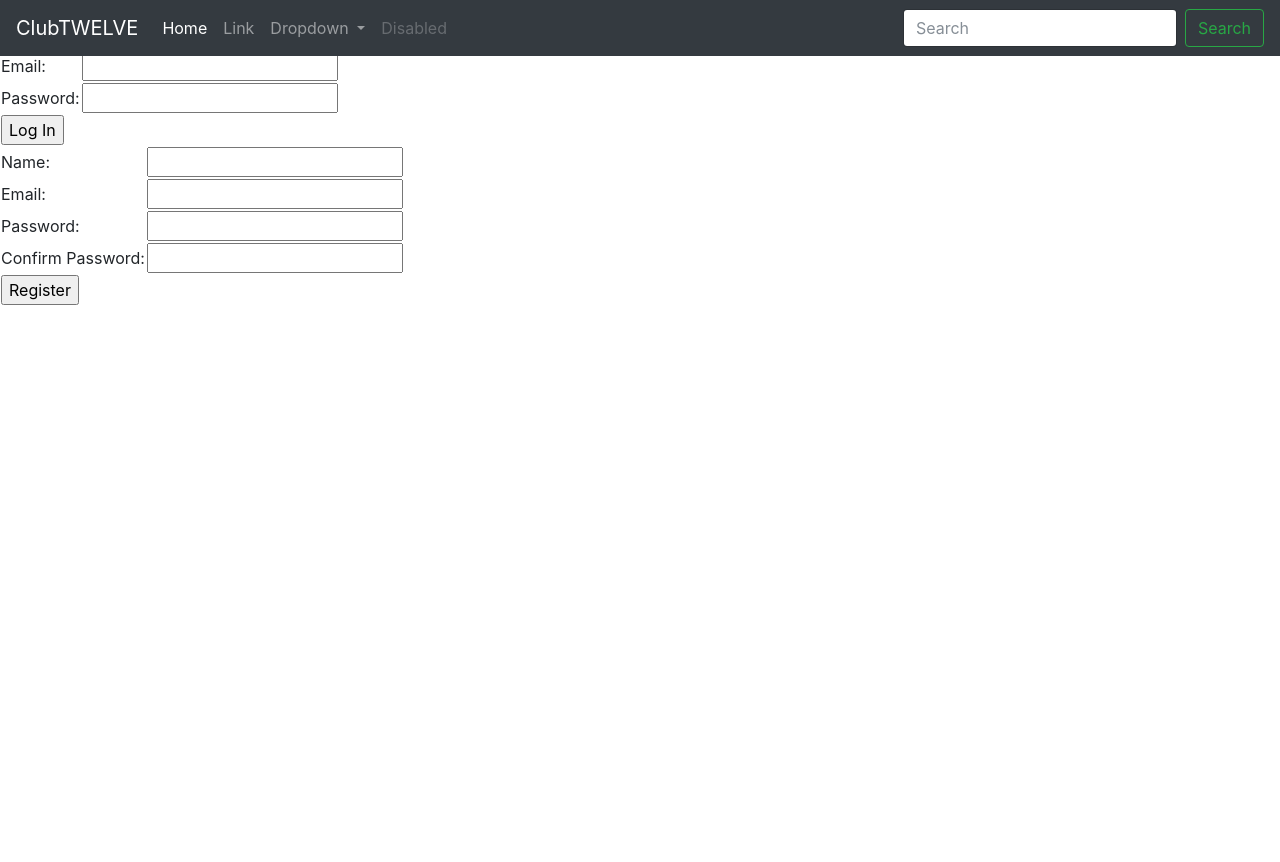
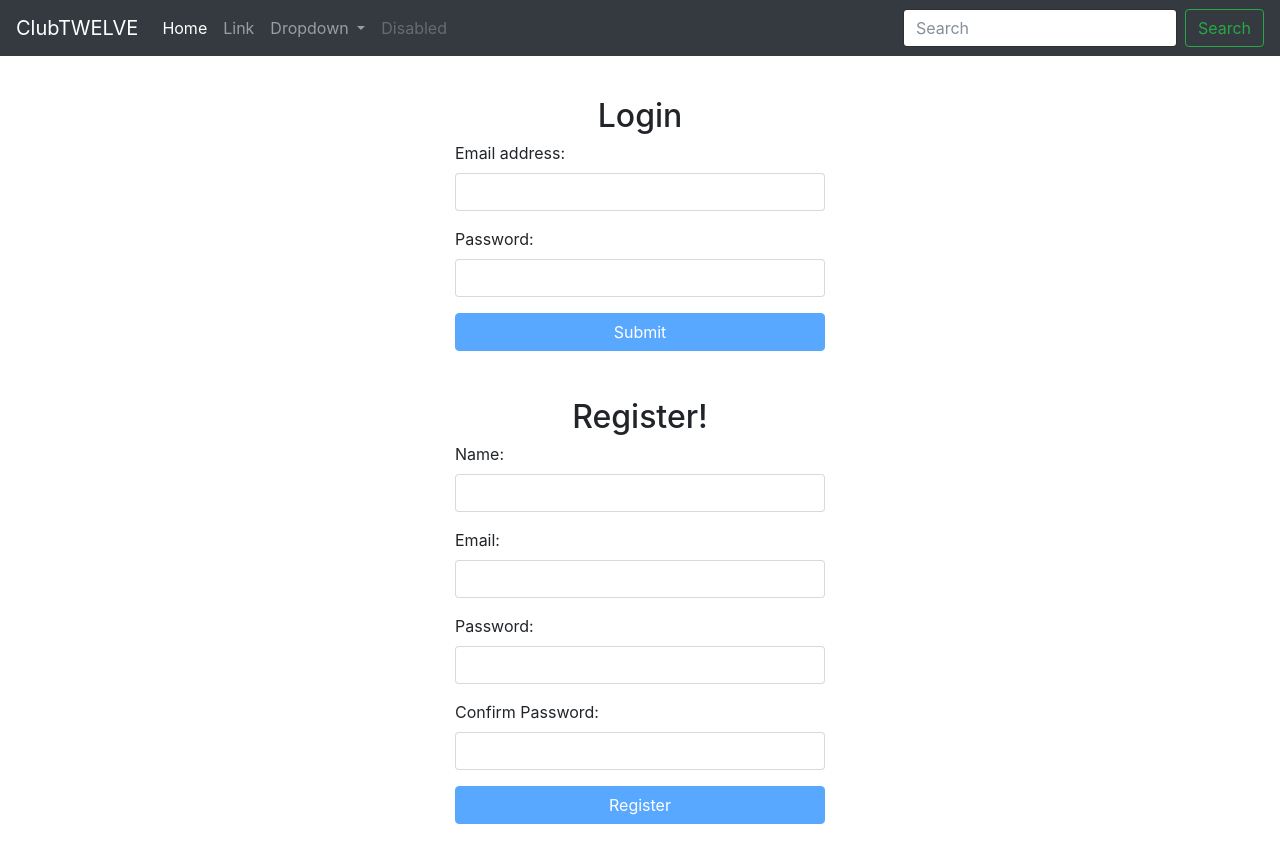
Before and after one commit to aigooitzj0e/clubtwelve, an Angular app in the folder public/: page /login in a window 1280 px wide. Shown: the top 862 px of the page. Before the commit the page ends 800 px from the top, so only its background shows below. Built offline with nearby package versions, Linux system fonts and the light colour scheme.

Commit message:
bootstrap login

```diff
--- a/public/src/app/login/login.component.css
+++ b/public/src/app/login/login.component.css
@@ -5,3 +5,9 @@
 .errors{
 	color: red;
 }
+.container{
+	border-radius: 10px;
+	width: 400px;
+	display: block;
+	margin: auto;
+}
--- a/public/src/app/login/login.component.html
+++ b/public/src/app/login/login.component.html
@@ -1,83 +1,75 @@
-<div class="login">
+<div class="container my-5">
+	<h2 class="text-center">Login</h2>
 	<form (submit)="loginValid()" #loginForm="ngForm">
-		<table>
-			<tr>
-				<td>Email: </td>
-				<td><input type="email" name="logemail" [(ngModel)]='loggedUser.email' required></td>
-			</tr>
-			<tr>
-				<td>Password: </td>
-				<td><input type="password" name="logpassword" [(ngModel)]="loggedUser.password" required></td>
-			</tr>
-			<tr>
-				<td class="errors" colspan="2" *ngFor="let error of errors" >{{error.login.message}}</td>
-			</tr>
-			<tr>
-				<td colspan="2"><input type="submit" value="Log In" id="buttonlog" ></td>
-			</tr>
-		</table>
+	  <div class="form-group">
+	    <label for="email">Email address:</label>
+	    <input type="email" class="form-control"name="logemail" [(ngModel)]='loggedUser.email' required>
+	  </div>
+	  <div class="form-group">
+	    <label for="pwd">Password:</label>
+	    <input type="password" class="form-control" name="logpassword" [(ngModel)]="loggedUser.password" required>
+			<p class="errors" *ngFor="let error of errors" >{{error.login.message}}</p>
+	  </div>
+		<div class="form-group">
+			<button type="submit" class="btn btn-primary btn-block" [disabled]="loginForm.invalid">Submit</button>
+		</div>
 	</form>
 </div>
-<div class="registration">
-	<form (submit)="registerValid()">
-		<table>
-			<tr>
-				<td>Name: </td>
-				<td><input type="text"
+<div class="container my-5">
+	<h2 class="text-center">Register!</h2>
+	<form (submit)="registerValid()" #regForm="ngForm">
+		<div class="form-group">
+			<label for="name">Name:</label>
+			<input type="text"
+				 class="form-control"
 				 name="name"
 				 required
 				 minlength="2"
 				 maxlength="25"
 				 [(ngModel)]="newUser.name"
-					 #name="ngModel"></td>
-			</tr>
-			<tr>
-				<td colspan="2" class="errors" *ngIf="name.invalid && name.dirty">You need at least 2 characters</td>
-			</tr>
-			<tr>
-				<td>Email: </td>
-				<td><input type="email"
+				 #name="ngModel">
+			<p class="errors" *ngIf="name.invalid && name.dirty">You need at least 2 characters</p>
+		</div>
+		<div class="form-group">
+			<label for="email">Email:</label>
+			<input type="email"
+				 class="form-control"
 				 name="email"
 				 required
 				 minlength="2"
 				 maxlength="25"
 				 [(ngModel)]="newUser.email"
-					 #email="ngModel"></td>
-			</tr>
-			<tr>
-				<td colspan="2" class="errors" *ngIf="!email.valid && !email.pristine">You need a valid email</td>
-			</tr>
-			<tr>
-				<td>Password: </td>
-				<td><input type="password"
+				 #email="ngModel">
+			<p class="errors" *ngIf="!email.valid && !email.pristine">You need a valid email</p>
+		</div>
+		<div class="form-group">
+			<label for="password">Password:</label>
+			<input type="password"
+			   class="form-control"
 				 name="password"
 				 required
 				 minlength="7"
 				 maxlength="25"
 				 pattern="^([a-zA-Z0-9@*#]{8,15})$"
 				 [(ngModel)]="newUser.password"
-					 #password="ngModel"></td>
-			</tr>
-			<tr>
-				<td colspan="2" class="errors" *ngIf="!password.valid && !password.pristine">You need at least 7 characters</td>
-			</tr>
-			<tr>
-				<td>Confirm Password: </td>
-				<td><input type="password"
+				 #password="ngModel">
+			<p colspan="2" class="errors" *ngIf="!password.valid && !password.pristine">You need at least 7 characters</p>
+		</div>
+		<div class="form-group">
+			<label for="confirmPassword">Confirm Password:</label>
+			<input type="password"
+			   class="form-control"
 				 name="confirmPassword"
 				 required
 				 minlength="7"
 				 maxlength="25"
 				 pattern="^([a-zA-Z0-9@*#]{8,15})$"
 				 [(ngModel)]="newUser.confirmPassword"
-					 #confirmPassword="ngModel"></td>
-			</tr>
-			<tr>
-				<td colspan="2" class="errors" *ngIf="newUser.password != newUser.confirmPassword">Your passwords do not match</td>
-			</tr>
-			<tr>
-				<td colspan="2"><input type="submit" value="Register" id="buttonreg" ></td>
-			</tr>
-		</table>
+				 #confirmPassword="ngModel">
+			<p class="errors" *ngIf="newUser.password != newUser.confirmPassword">Your passwords do not match</p>
+		</div>
+		<div class="form-group">
+			<button class="btn btn-primary btn-block" type="submit" id="buttonreg" [disabled]="regForm.invalid">Register</button>
+		</div>
 	</form>
 </div>
```
Lines whose indentation alone changed are shown as unchanged.
